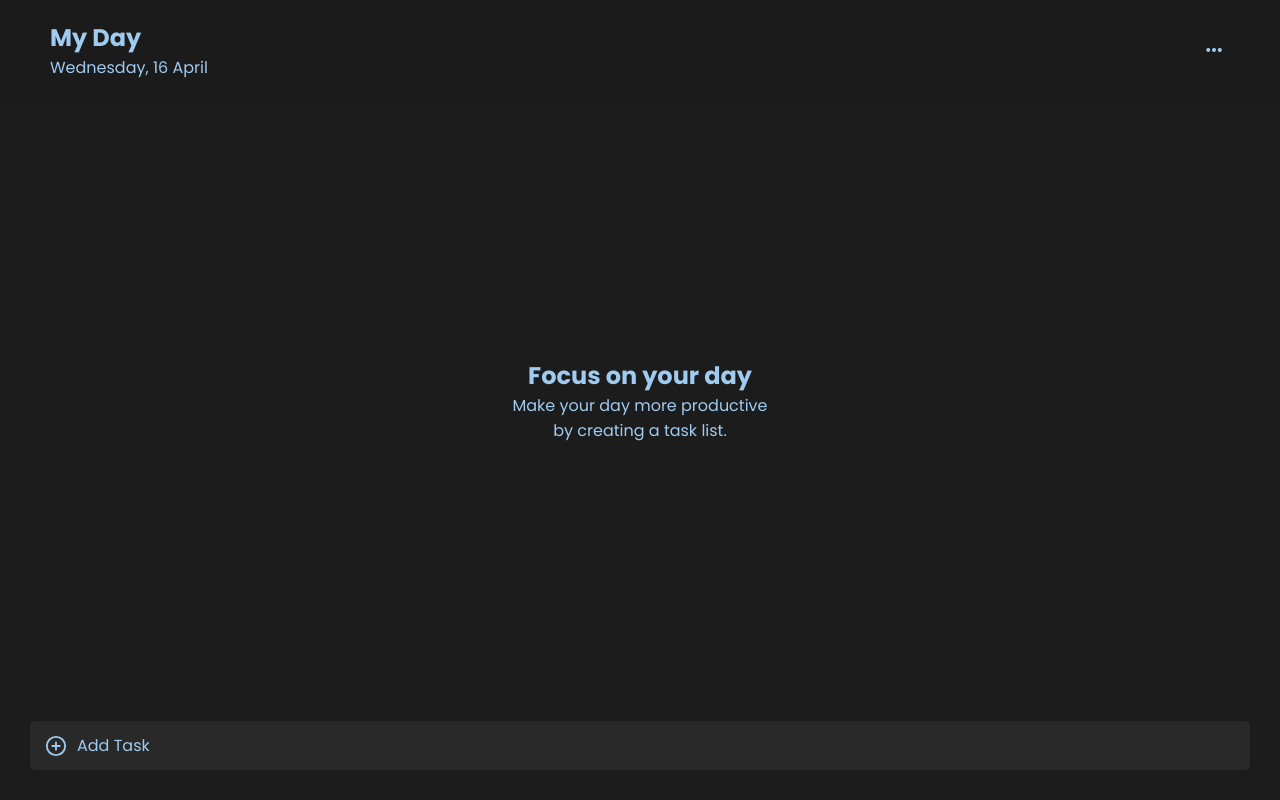
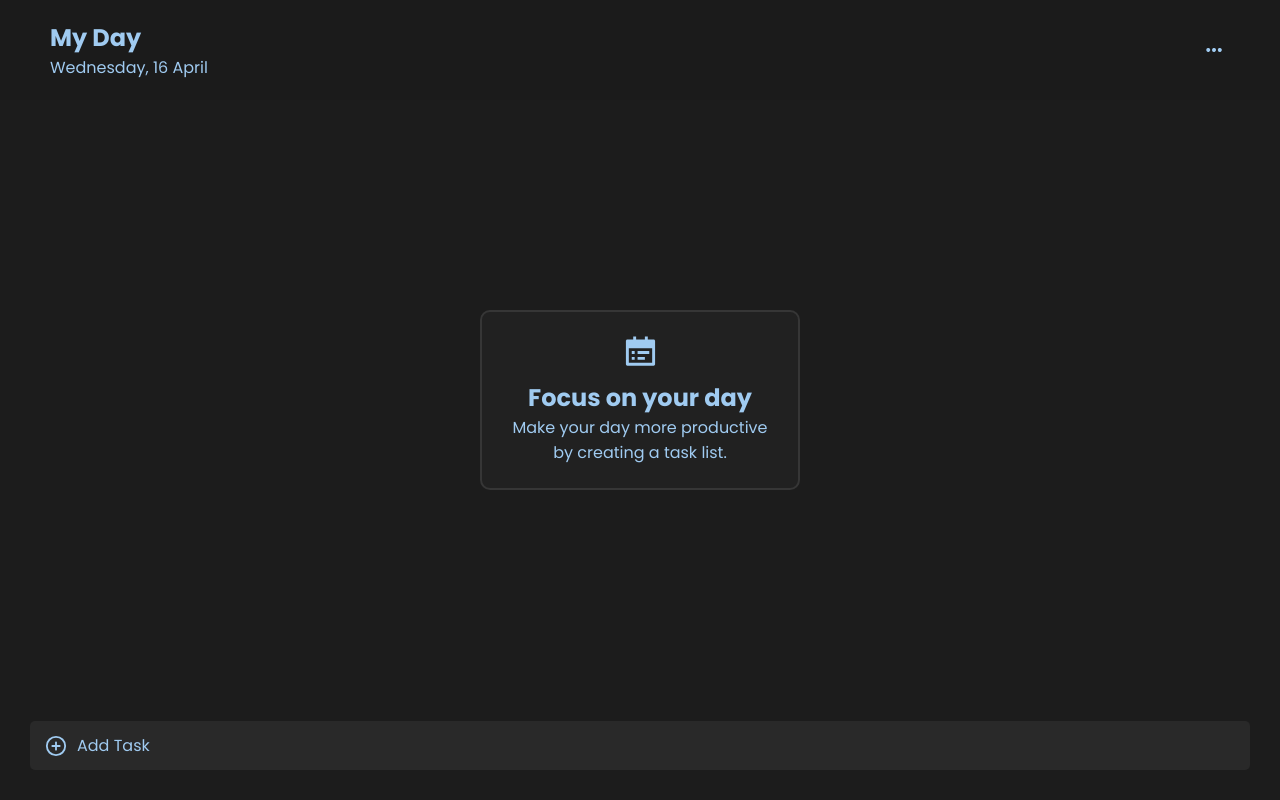
Before and after one commit to TonyStark-19/to-do-app, a React (Create React App) app: page / in a window 1280 px wide. Built offline with nearby package versions, Linux system fonts and the light colour scheme.

Commit message:
Added improvements

```diff
--- a/src/App.css
+++ b/src/App.css
@@ -188,14 +188,26 @@
 /* task intro box */
 
 .todo-intro-box {
-  width: 300px;
+  width: 320px;
+  min-height: 180px;
   border-radius: 10px;
-  padding: 10px 20px;
+  padding: 20px;
   position: absolute;
   top: 50%;
   left: 50%;
   transform: translate(-50%, -50%);
   cursor: default;
+  border: 2px solid #363636;
+  background: #212121;
+  display: flex;
+  justify-content: center;
+  align-items: center;
+  flex-direction: column;
+}
+
+.todo-intro-box-icon {
+  font-size: 35px;
+  margin-bottom: 10px;
 }
 
 .todo-intro-box h2,
@@ -455,6 +467,10 @@ input::placeholder {
 
   /* task intro box */
 
+  .todo-intro-box {
+    width: 300px;
+  }
+
   .todo-intro-box h2 {
     font-size: 22px;
   }
@@ -483,3 +499,12 @@ input::placeholder {
     right: 10px;
   }
 }
+
+@media (max-width: 330px) {
+
+  /* todo intro box */
+
+  .todo-intro-box {
+    width: 280px;
+  }
+}
--- a/src/App.js
+++ b/src/App.js
@@ -8,6 +8,7 @@ import { useState, useEffect, useRef } from 'react';
 import { FaRegCircle, FaCheckCircle, FaTrash } from 'react-icons/fa';
 import { FiPlusCircle } from "react-icons/fi";
 import { SlOptions } from "react-icons/sl";
+import { RiCalendarTodoFill } from "react-icons/ri";
 
 // main page
 export default function TodoApp() {
@@ -204,6 +205,7 @@ function Task({ showOptions, setShowOptions, themeColor, setThemeColor }) {
 
           {tasks.length === 0 && (
             <div className='todo-intro-box' style={{ color: themeColor }}>
+              <RiCalendarTodoFill className='todo-intro-box-icon' />
               <h2>Focus on your day</h2>
               <p>Make your day more productive by creating a task list.</p>
             </div>
```
